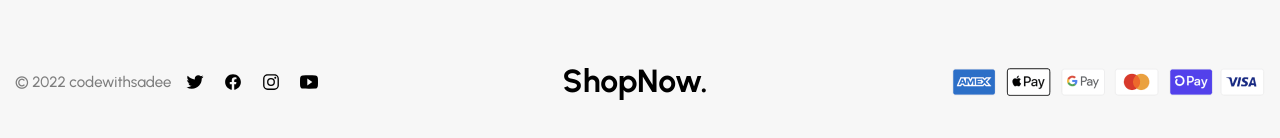
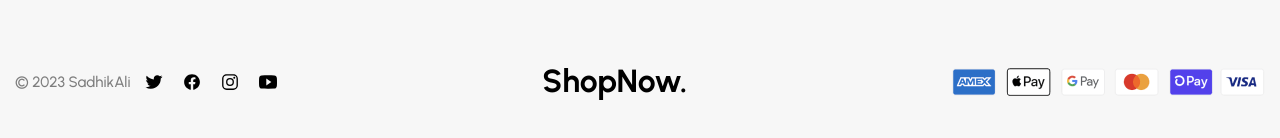
Before and after one commit to SadhikAliGit/ShopNow.Ecommerce, a plain HTML site: page index.html in a window 1280 px wide. Shown: the part 4482-4620 px from the top of the page. Drawn offline with nearby package versions, Linux system fonts and the light colour scheme.

Commit message:
version2

```diff
--- a/index.html
+++ b/index.html
@@ -1267,7 +1267,7 @@
 
         <div class="wrapper">
           <p class="copyright">
-            &copy; 2022 codewithsadee
+            &copy; 2023 SadhikAli
           </p>
 
           <ul class="social-list">
```
